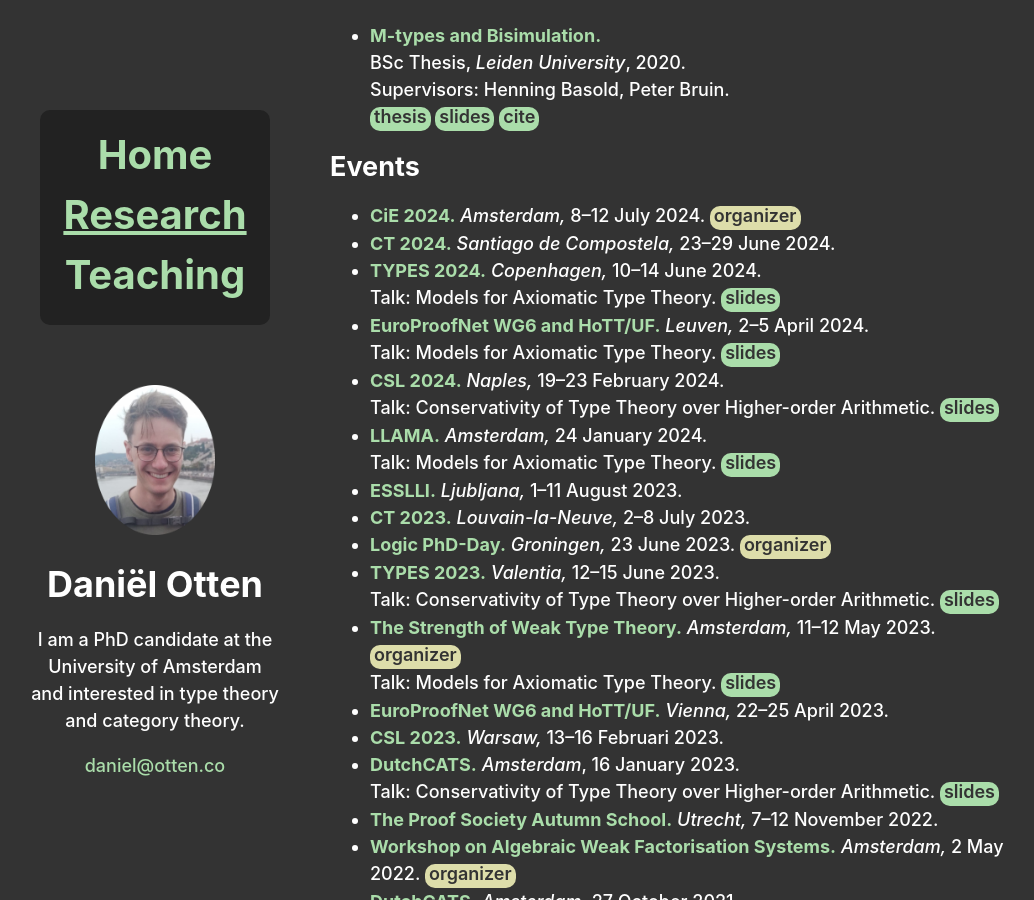
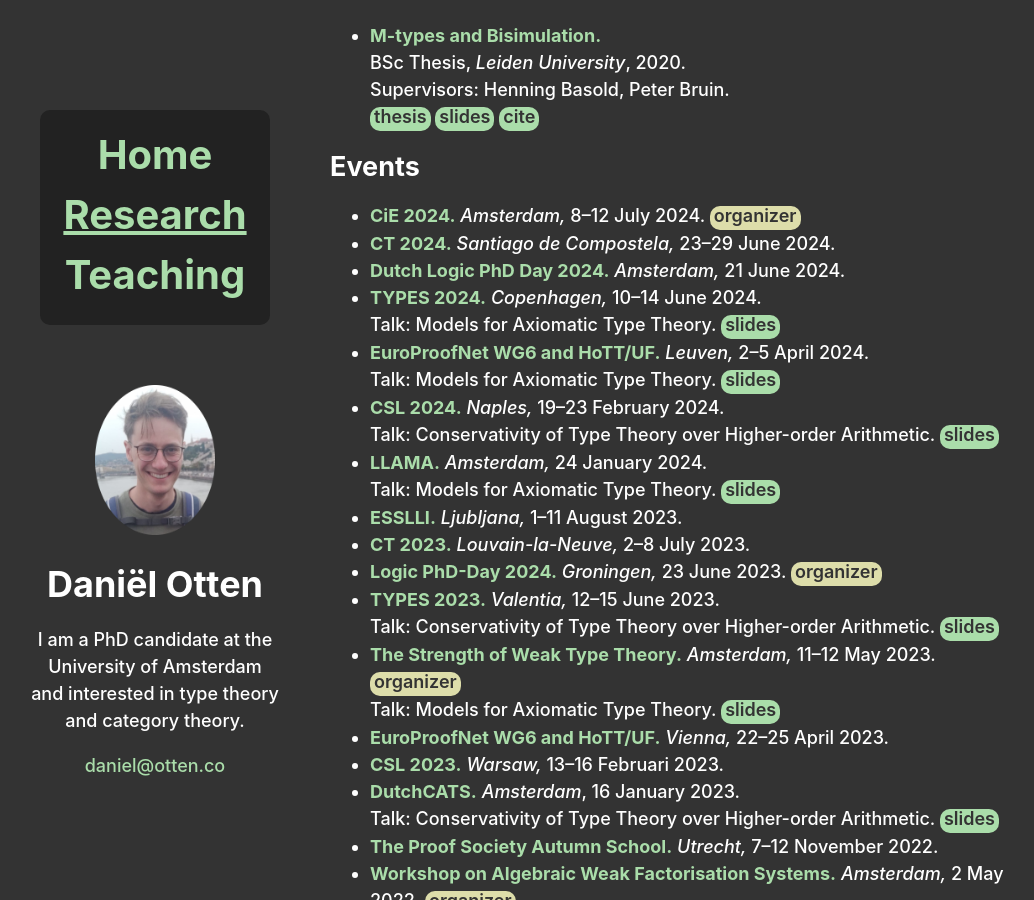
Before and after one commit to DDOtten/ddotten.github.io, a Jekyll site: the page built from research.md, in a window 1280 px wide and 900 px high, scrolled down 467 px. Shown: the whole window, without its empty margins (110-1144 px from the left). Built offline with Jekyll 4.4.1, drawn with Linux system fonts in a browser that asks for light colours.

Commit message:
added logic phd day

```diff
--- a/research.md
+++ b/research.md
@@ -28,6 +28,8 @@ layout: page
   *Amsterdam,* 8--12 July 2024. <mark>organizer</mark>
 - **[CT 2024](https://www.usc.gal/regaca/ct2024/).**
   *Santiago de Compostela,* 23--29 June 2024.
+- **[Dutch Logic PhD Day 2024](https://verenigingvoorlogica.nl/en/PhD-Day/).**
+  *Amsterdam,* 21 June 2024.
 - **[TYPES 2024](https://types2024.itu.dk/).**
   *Copenhagen,* 10--14 June 2024. \
   Talk: Models for Axiomatic Type Theory.
@@ -48,7 +50,7 @@ layout: page
   *Ljubljana,* 1--11 August 2023.
 - **[CT 2023](https://sites.uclouvain.be/ct2023/).**
   *Louvain-la-Neuve,* 2--8 July 2023.
-- **[Logic PhD-Day](https://www.verenigingvoorlogica.nl/nl/PhD-Day/).**
+- **[Logic PhD-Day 2024](https://www.verenigingvoorlogica.nl/nl/PhD-Day/).**
   *Groningen,* 23 June 2023. <mark>organizer</mark>
 - **[TYPES 2023](https://types2023.webs.upv.es/).**
   *Valentia,* 12--15 June 2023. \
```
